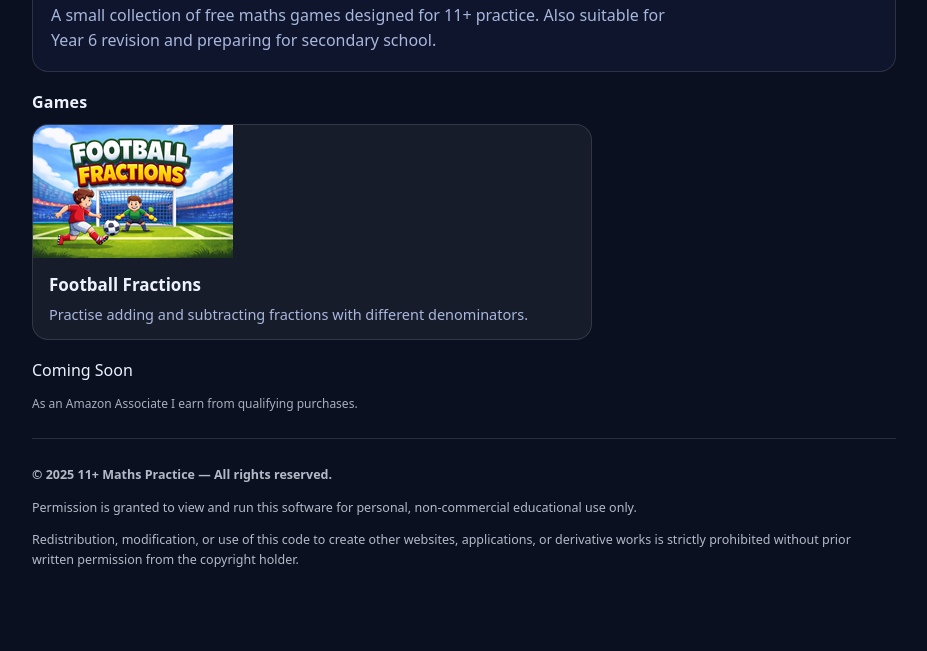
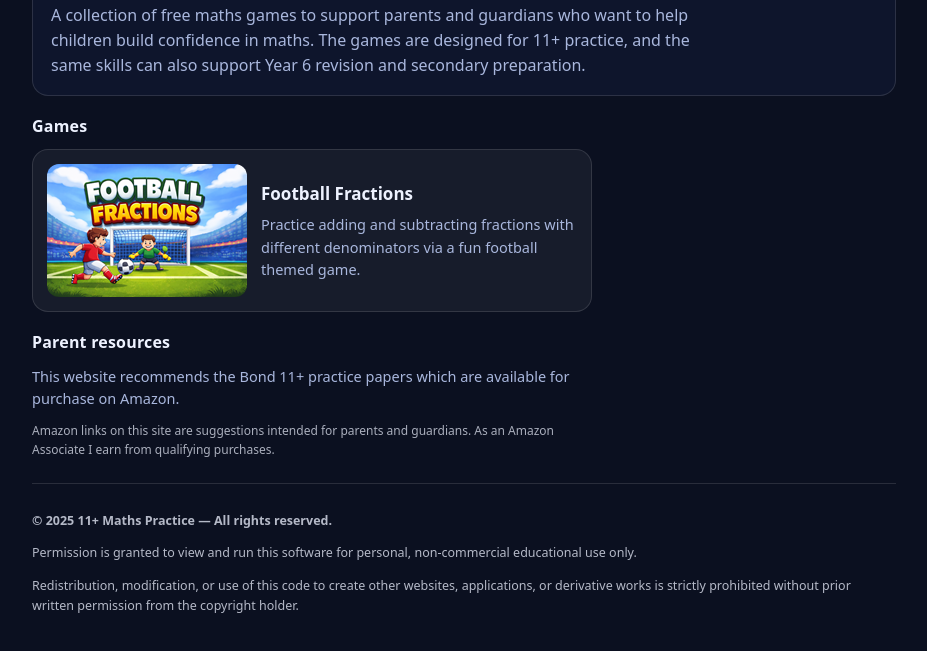
Before and after one commit to eleven-plus-maths-practice/eleven-plus-maths-practice.github.io, a plain HTML site: page index.html in a window 1280 px wide. Shown: the part 139-790 px from the top of the page, without its empty margins (176-1103 px from the left). Drawn offline with Linux system fonts and the light colour scheme.

Commit message:
updated index page to be more parent orietated

```diff
--- a/index.html
+++ b/index.html
@@ -4,10 +4,10 @@
   <meta charset="utf-8" />
   <meta name="viewport" content="width=device-width,initial-scale=1" />
 
-  <title>11+ Maths Practice | Free Maths Games</title>
+  <title>11+ Maths Practice | Free Maths Games for Families</title>
 
   <meta name="description"
-        content="Free 11+ maths practice games. Useful for Year 6 revision and secondary school preparation." />
+        content="Free 11+ maths practice games to support parents and carers helping their children build confidence in maths. Useful for Year 6 revision and secondary prep." />
 
   <style>
     :root {
@@ -67,6 +67,13 @@
       max-width: 70ch;
     }
 
+    .small-note{
+      margin-top: 10px;
+      color: rgba(238,242,255,.78);
+      font-size: 13.5px;
+      max-width: 75ch;
+    }
+
     .section {
       margin-top: 18px;
     }
@@ -97,18 +104,28 @@
       transform: translateY(1px);
     }
 
+    /* Make image and text sit nicely together without clutter */
+    .game-card-inner{
+      display: flex;
+      gap: 14px;
+      align-items: center;
+      padding: 14px;
+    }
+
     .game-card img {
       display: block;
       width: 200px;
       height: 133px;
+      border-radius: 12px;
+      flex: 0 0 auto;
     }
 
     .game-card-text {
-      padding: 14px 16px;
+      padding: 0;
     }
 
     .game-card-text h3 {
-      margin: 0 0 4px;
+      margin: 0 0 6px;
       font-size: 17px;
       font-weight: 800;
     }
@@ -117,6 +134,7 @@
       margin: 0;
       font-size: 14.5px;
       color: var(--muted);
+      max-width: 52ch;
     }
 
     .resources a {
@@ -128,6 +146,19 @@
       border-bottom-color: rgba(122,167,255,.9);
     }
 
+    .coming {
+      color: var(--muted);
+      font-size: 14.5px;
+      margin: 0;
+    }
+
+    .disclosure {
+      margin-top: 12px;
+      font-size: 12px;
+      color: rgba(238,242,255,.7);
+      max-width: 80ch;
+    }
+
     footer {
       margin-top: 24px;
       padding-top: 14px;
@@ -135,6 +166,11 @@
       font-size: 12.5px;
       color: rgba(238,242,255,.75);
       line-height: 1.6;
+    }
+
+    @media (max-width: 640px){
+      .game-card-inner{ flex-direction: column; align-items: flex-start; }
+      .game-card img{ width: 100%; height: auto; }
     }
   </style>
 </head>
@@ -149,9 +185,10 @@
       <section class="hero">
         <h1>Free 11+ maths practice</h1>
         <p class="lead">
-          A small collection of free maths games designed for 11+ practice.
-          Also suitable for Year 6 revision and preparing for secondary school.
+            A collection of free maths games to support parents and guardians who want to help children build confidence in maths.
+            The games are designed for 11+ practice, and the same skills can also support Year 6 revision and secondary preparation.
         </p>
+
     </section>
 
       <section class="section" aria-label="Games">
@@ -159,41 +196,30 @@
 
         <!-- Football Fractions game card -->
         <a href="football_fractions/index.html" class="game-card" aria-label="Play Football Fractions">
+          <div class="game-card-inner">
             <img
               src="football_fractions/card_small.png"
-            alt="Football Fractions - 11+ maths fractions game"
+              alt="Football Fractions - maths game for practising fractions"
+              loading="lazy"
             />
             <div class="game-card-text">
               <h3>Football Fractions</h3>
               <p>
-              Practise adding and subtracting fractions with different denominators.
+                Practice adding and subtracting fractions with different denominators via a fun football themed game.
               </p>
+            </div>
           </div>
         </a>
       </section>
 
       <section class="section resources" aria-label="Resources">
-
-        Coming Soon
-
-        <!--
-        <h2>Practice papers</h2>
+        <h2>Parent resources</h2>
         <p class="lead" style="font-size:14.5px;">
-          For mixed-topic and timed practice, Bond 11+ maths papers are widely used.
+          This website recommends the Bond 11+ practice papers which are available for purchase on Amazon.
         </p>
 
-        <p class="lead" style="font-size:14.5px;">
-          • <a href="https://www.amazon.co.uk/" target="_blank" rel="nofollow sponsored noopener">
-            Bond 11+ Maths: Assessment Papers
-          </a><br />
-          • <a href="https://www.amazon.co.uk/" target="_blank" rel="nofollow sponsored noopener">
-            Bond 11+ Maths: Practice Papers
-          </a>
-        </p>
-        -->
-
-        <p style="font-size:12px; color:rgba(238,242,255,.7);">
-          As an Amazon Associate I earn from qualifying purchases.
+        <p class="disclosure">
+          Amazon links on this site are suggestions intended for parents and guardians. As an Amazon Associate I earn from qualifying purchases.
         </p>
       </section>
     </main>
```
Lines whose indentation alone changed are shown as unchanged.
